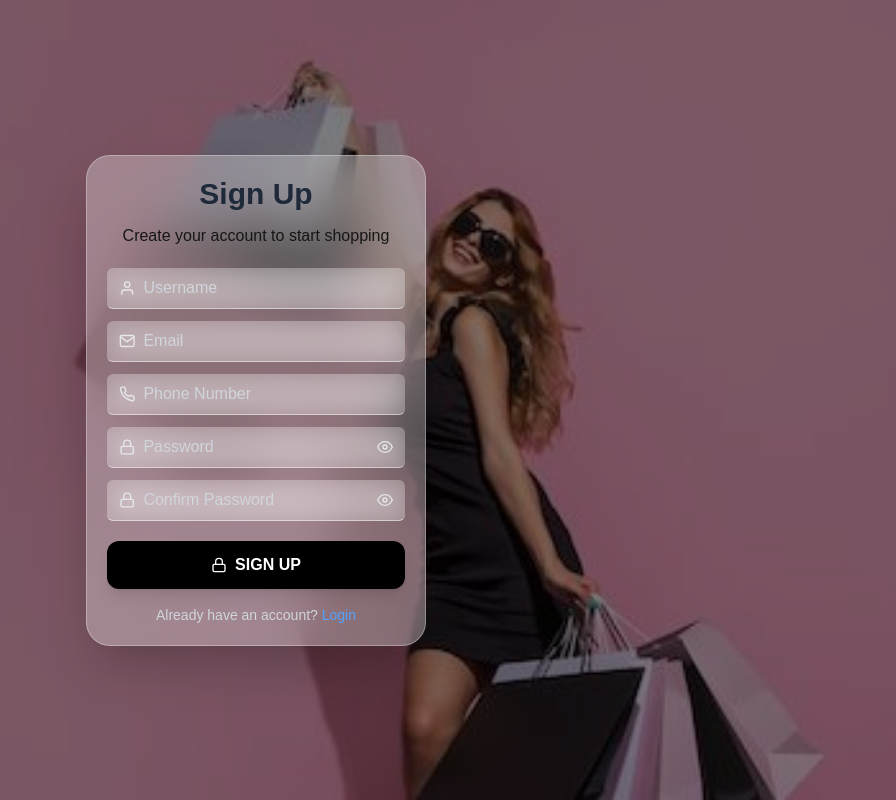
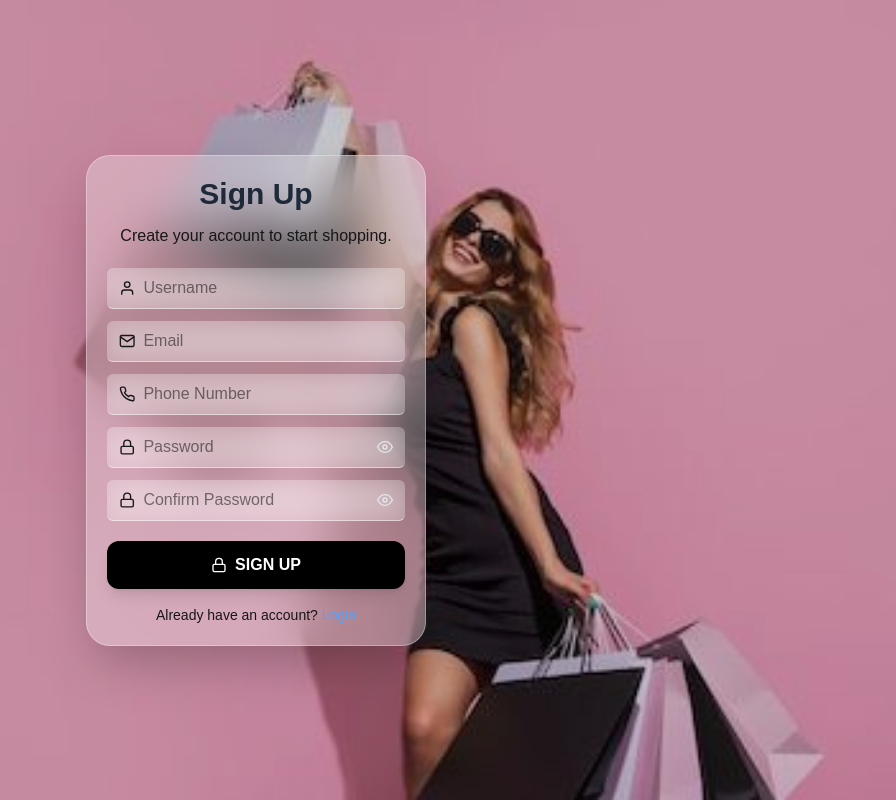
Before and after one commit to CharisM/chaypashion, a Next.js app: page /signup in a window 1280 px wide. Shown: the whole page, without its empty margins (384-1280 px from the left). Built offline with nearby package versions, Linux system fonts and the light colour scheme.

Commit message:
Add project files

```diff
--- a/app/login/page.tsx
+++ b/app/login/page.tsx
@@ -42,7 +42,7 @@ export default function Login() {
 
         {/* EMAIL */}
         <div className="flex items-center border-b border-white/50 mb-4 py-2 px-3 focus-within:border-white/80 transition rounded-md bg-white/20 backdrop-blur-md">
-          <FiMail className="text-gray-200 mr-2 text-lg" />
+          <FiMail className="text-black-200 mr-2 text-lg" />
           <input
             type="email"
             placeholder="Email"
@@ -53,7 +53,7 @@ export default function Login() {
 
         {/* PASSWORD */}
         <div className="flex items-center border-b border-white/50 mb-6 py-2 px-3 focus-within:border-white/80 transition rounded-md bg-white/20 backdrop-blur-md">
-          <FiLock className="text-gray-200 mr-2 text-lg" />
+          <FiLock className="text-black-200 mr-2 text-lg" />
           <input
             type="password"
             placeholder="Password"
--- a/app/signup/page.tsx
+++ b/app/signup/page.tsx
@@ -35,7 +35,7 @@ export default function Signup() {
       style={{ backgroundImage: "url('/BG.jpg')" }}
     >
       {/* DARK OVERLAY */}
-      <div className="absolute inset-0 bg-black/50"></div>
+      <div className="absolute inset-0 bg-black/20"></div>
 
       {/* SIGNUP CARD */}
       <div className="relative bg-white/30 backdrop-blur-xl border border-white/30 p-5 w-[300px] md:w-[340px] shadow-2xl rounded-3xl z-10">
@@ -43,38 +43,38 @@ export default function Signup() {
           Sign Up
         </h2>
         <p className="text-center text-white-500 mb-5">
-          Create your account to start shopping
+          Create your account to start shopping.
         </p>
 
         {/* USERNAME */}
         <div className="flex items-center border-b border-white/50 mb-3 py-2 px-3 focus-within:border-white/80 transition rounded-md bg-white/20 backdrop-blur-md">
-          <FiUser className="text-gray-200 mr-2 text-lg" />
+          <FiUser className="text-black-200 mr-2 text-lg" />
           <input
             type="text"
             placeholder="Username"
-            className="w-full outline-none bg-transparent text-white placeholder-gray-300"
+            className="w-full outline-none bg-transparent text-black placeholder-black-300"
             onChange={(e) => setUsername(e.target.value)}
           />
         </div>
 
         {/* EMAIL */}
         <div className="flex items-center border-b border-white/50 mb-3 py-2 px-3 focus-within:border-white/80 transition rounded-md bg-white/20 backdrop-blur-md">
-          <FiMail className="text-gray-200 mr-2 text-lg" />
+          <FiMail className="text-black-200 mr-2 text-lg" />
           <input
             type="email"
             placeholder="Email"
-            className="w-full outline-none bg-transparent text-white placeholder-gray-300"
+            className="w-full outline-none bg-transparent text-black placeholder-black-300"
             onChange={(e) => setEmail(e.target.value)}
           />
         </div>
 
         {/* PHONE NUMBER */}
         <div className="flex items-center border-b border-white/50 mb-3 py-2 px-3 focus-within:border-white/80 transition rounded-md bg-white/20 backdrop-blur-md">
-          <FiPhone className="text-gray-200 mr-2 text-lg" />
+          <FiPhone className="text-black-200 mr-2 text-lg" />
           <input
             type="tel"
             placeholder="Phone Number"
-            className="w-full outline-none bg-transparent text-white placeholder-gray-300"
+            className="w-full outline-none bg-transparent text-black placeholder-black-300"
             onChange={(e) => setNumber(e.target.value)}
           />
         </div>
@@ -82,11 +82,11 @@ export default function Signup() {
 
         {/* PASSWORD */}
         <div className="flex items-center border-b border-white/50 mb-3 py-2 px-3 focus-within:border-white/80 transition rounded-md bg-white/20 backdrop-blur-md relative">
-          <FiLock className="text-gray-200 mr-2 text-lg" />
+          <FiLock className="text-black-200 mr-2 text-lg" />
           <input
             type={showPassword ? "text" : "password"}
             placeholder="Password"
-            className="w-full outline-none bg-transparent text-white placeholder-gray-300"
+            className="w-full outline-none bg-transparent text-black placeholder-black-300"
             onChange={(e) => setPassword(e.target.value)}
           />
           <span
@@ -99,11 +99,11 @@ export default function Signup() {
 
         {/* CONFIRM PASSWORD */}
         <div className="flex items-center border-b border-white/50 mb-5 py-2 px-3 focus-within:border-white/80 transition rounded-md bg-white/20 backdrop-blur-md relative">
-          <FiLock className="text-gray-200 mr-2 text-lg" />
+          <FiLock className="text-black-200 mr-2 text-lg" />
           <input
             type={showConfirm ? "text" : "password"}
             placeholder="Confirm Password"
-            className="w-full outline-none bg-transparent text-white placeholder-gray-300"
+            className="w-full outline-none bg-transparent text-black placeholder-black-300"
             onChange={(e) => setConfirmPassword(e.target.value)}
           />
           <span
@@ -123,7 +123,7 @@ export default function Signup() {
         </button>
 
         {/* LOGIN LINK */}
-        <p className="text-sm mt-4 text-center text-gray-300">
+        <p className="text-sm mt-4 text-center text-white-300">
           Already have an account?{" "}
           <Link href="/login" className="text-blue-400 hover:underline">
             Login
```
